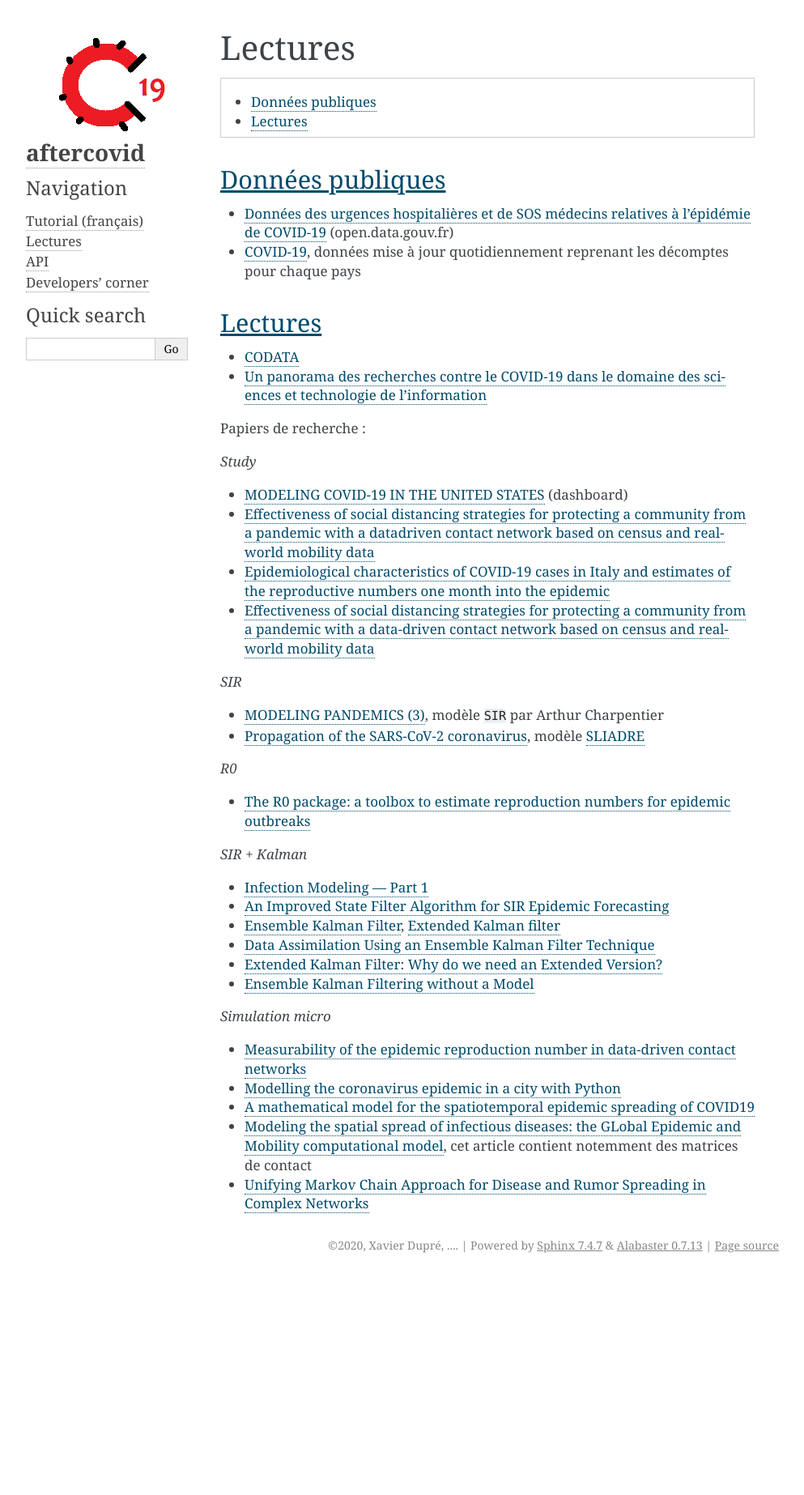
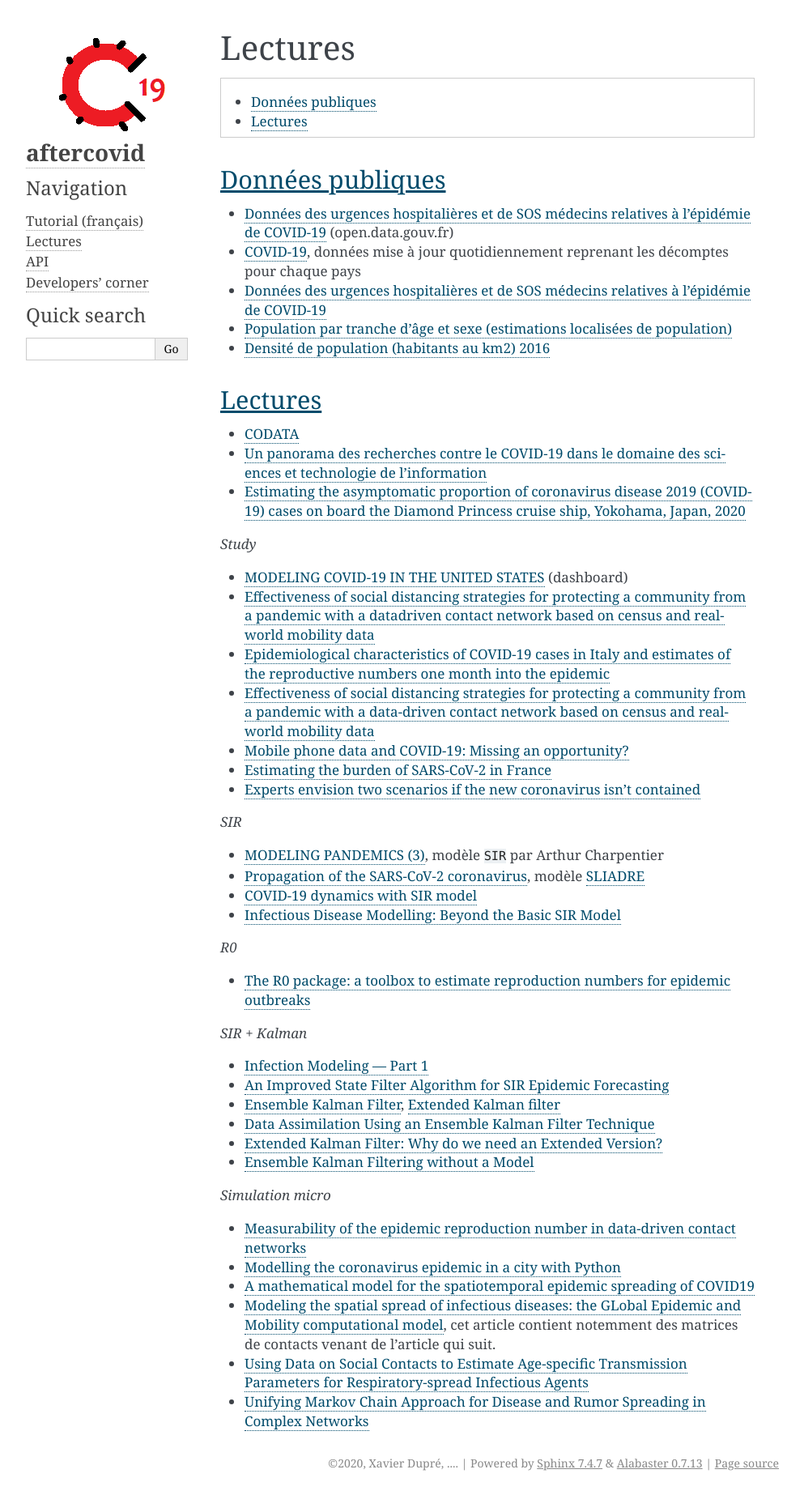
Before and after one commit to sdpython/aftercovid, a Sphinx documentation site: the page built from doc/readings.rst, in a window 1280 px wide. Shown: the whole page at 81% size, without its empty margins (148-1141 px from the left). Built offline with Sphinx 7.4.7, drawn with Linux system fonts in a browser that asks for light colours; pages that are not in the unit, such as notebooks, are missing from menus; cross-references to code outside the pages are shown as plain code; before the commit the page ends 1577 px from its top, so only the background shows below that.

Commit message:
documentation

```diff
--- a/azure-pipelines.yml
+++ b/azure-pipelines.yml
@@ -1,7 +1,7 @@
 jobs:
 - job: 'TestLinux'
   pool:
-    vmImage: 'ubuntu-16.04' # other options: 'macOS-10.13', 'vs2017-win2016'
+    vmImage: 'ubuntu-latest'
   strategy:
     matrix:
       Python37-Linux:
@@ -49,7 +49,7 @@ jobs:
 
 - job: 'TestMac'
   pool:
-    vmImage: 'macOS-10.13' # other options: 'ubuntu-16.04', 'vs2017-win2016'
+    vmImage: 'macOS-latest'
   strategy:
     matrix:
       Python37-Mac:
--- a/doc/readings.rst
+++ b/doc/readings.rst
@@ -14,6 +14,12 @@ Données publiques
 * `COVID-19
   <https://github.com/CSSEGISandData/COVID-19>`_, données mise à jour quotidiennement
   reprenant les décomptes pour chaque pays
+* `Données des urgences hospitalières et de SOS médecins relatives à l'épidémie de COVID-19
+  <https://www.data.gouv.fr/fr/datasets/donnees-des-urgences-hospitalieres-et-de-sos-medecins-relatives-a-lepidemie-de-covid-19/>`_
+* `Population par tranche d'âge et sexe (estimations localisées de population)
+  <https://www.data.gouv.fr/fr/datasets/population-par-tranche-d-age-et-sexe-estimations-localisees-de-population/>`_
+* `Densité de population (habitants au km2) 2016
+  <https://www.observatoire-des-territoires.gouv.fr/outils/cartographie-interactive/#c=indicator&i=insee_rp_hist_1968.dens_pop&s=2016&view=map26>`_
 
 Lectures
 ++++++++
@@ -21,8 +27,8 @@ Lectures
 * `CODATA <https://www.collectif-codata.fr/note.pdf>`_
 * `Un panorama des recherches contre le COVID-19 dans le domaine des sciences et technologie de l'information
   <https://github.com/StephaneCanu/covid_AI_resources/blob/master/GDR_ISIS_Covid_IA_2.pdf>`_
-
-Papiers de recherche :
+* `Estimating the asymptomatic proportion of coronavirus disease 2019 (COVID-19) cases on board the Diamond Princess cruise ship, Yokohama, Japan, 2020
+  <https://www.eurosurveillance.org/content/10.2807/1560-7917.ES.2020.25.10.2000180>`_
 
 *Study*
 
@@ -33,6 +39,12 @@ Papiers de recherche :
   <https://www.medrxiv.org/content/10.1101/2020.04.08.20056861v1.full.pdf>`_
 * `Effectiveness of social distancing strategies for protecting a community from a pandemic with a data-driven contact network based on census and real-world mobility data
   <https://covid-19-sds.github.io/>`_
+* `Mobile phone data and COVID-19: Missing an opportunity?
+  <https://arxiv.org/ftp/arxiv/papers/2003/2003.12347.pdf>`_
+* `Estimating the burden of SARS-CoV-2 in France
+  <https://hal-pasteur.archives-ouvertes.fr/pasteur-02548181>`_
+* `Experts envision two scenarios if the new coronavirus isn't contained
+  <https://www.statnews.com/2020/02/04/two-scenarios-if-new-coronavirus-isnt-contained/>`_
 
 *SIR*
 
@@ -42,6 +54,10 @@ Papiers de recherche :
 * `Propagation of the SARS-CoV-2 coronavirus
   <https://github.com/gabriel-turinici/covid19/blob/master/sliadr_model_v11_HK_G_Turinici.ipynb>`_,
   modèle `SLIADRE <https://www.medrxiv.org/content/10.1101/2020.02.14.20022939v1>`_
+* `COVID-19 dynamics with SIR model
+  <https://www.lewuathe.com/covid-19-dynamics-with-sir-model.html>`_
+* `Infectious Disease Modelling: Beyond the Basic SIR Model
+  <https://towardsdatascience.com/infectious-disease-modelling-beyond-the-basic-sir-model-216369c584c4>`_
 
 *R0*
 
@@ -75,6 +91,9 @@ Papiers de recherche :
   <https://covid-19-risk.github.io/map/model.pdf>`_
 * `Modeling the spatial spread of infectious diseases: the GLobal Epidemic and Mobility computational model
   <https://www.ncbi.nlm.nih.gov/pmc/articles/PMC3056392/pdf/nihms225903.pdf>`_,
-  cet article contient notemment des matrices de contact
+  cet article contient notemment des matrices de contacts venant de l'article qui
+  suit.
+* `Using Data on Social Contacts to Estimate Age-specific Transmission Parameters for Respiratory-spread Infectious Agents
+  <https://academic.oup.com/aje/article/164/10/936/162511>`_
 * `Unifying Markov Chain Approach for Disease and Rumor Spreading in Complex Networks
   <https://arxiv.org/pdf/1609.00682.pdf>`_
```
